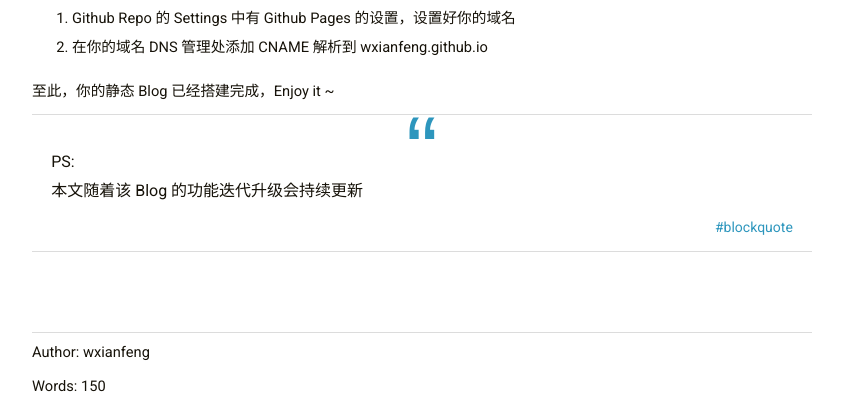
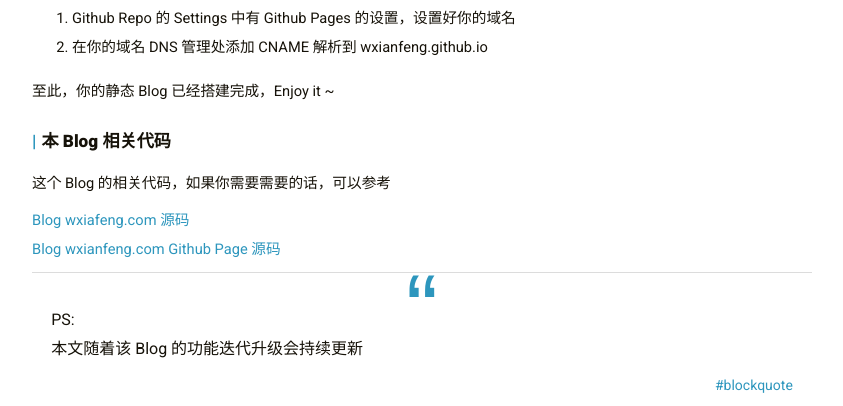
Before and after one commit to wxianfeng/wxianfeng.github.io, a plain HTML site: page 2020/hugo-github-page/index.html in a window 1280 px wide. Shown: the part 2070-2476 px from the top of the page, without its empty margins (218-1061 px from the left). Drawn offline with Linux system fonts and the light colour scheme.

Commit message:
update wxianfeng.com content

```diff
--- a/2020/hugo-github-page/index.html
+++ b/2020/hugo-github-page/index.html
@@ -60,7 +60,7 @@ Hugo 搭建步骤 安装 Hugo brew install hugo 我使用的版本 v0.72.0
   },
   "genre": "posts",
 
-  "wordcount":  150 ,
+  "wordcount":  164 ,
   "url": "https:\/\/wxianfeng.github.io\/2020\/hugo-github-page\/",
   "datePublished": "2020-03-04T00:44:35\u002b08:00",
   "dateModified": "2020-03-04T00:44:35\u002b08:00",
@@ -205,6 +205,10 @@ git clone https://github.com/Fastbyte01/KeepIt.git
 <li>在你的域名 DNS 管理处添加 CNAME 解析到 wxianfeng.github.io</li>
 </ol>
 <p>至此，你的静态 Blog 已经搭建完成，Enjoy it ~</p>
+<h3 id="本-blog-相关代码">本 Blog 相关代码</h3>
+<p>这个 Blog 的相关代码，如果你需要需要的话，可以参考</p>
+<p><a href="https://github.com/wxianfeng/wxianfeng.github.io_source">Blog wxiafeng.com 源码</a><br>
+<a href="https://github.com/wxianfeng/wxianfeng.github.io">Blog wxianfeng.com Github Page 源码</a></p>
 <blockquote>
 <p>PS:<br>
 本文随着该 Blog 的功能迭代升级会持续更新</p>
@@ -222,7 +226,7 @@ git clone https://github.com/Fastbyte01/KeepIt.git
 
             <p class="copyright-item">
                     <span>Words:</span>
-                   <span>150</span>
+                   <span>164</span>
             </p>
 
             <p class="copyright-item">
```
Also changed, not shown: 1 other file.
